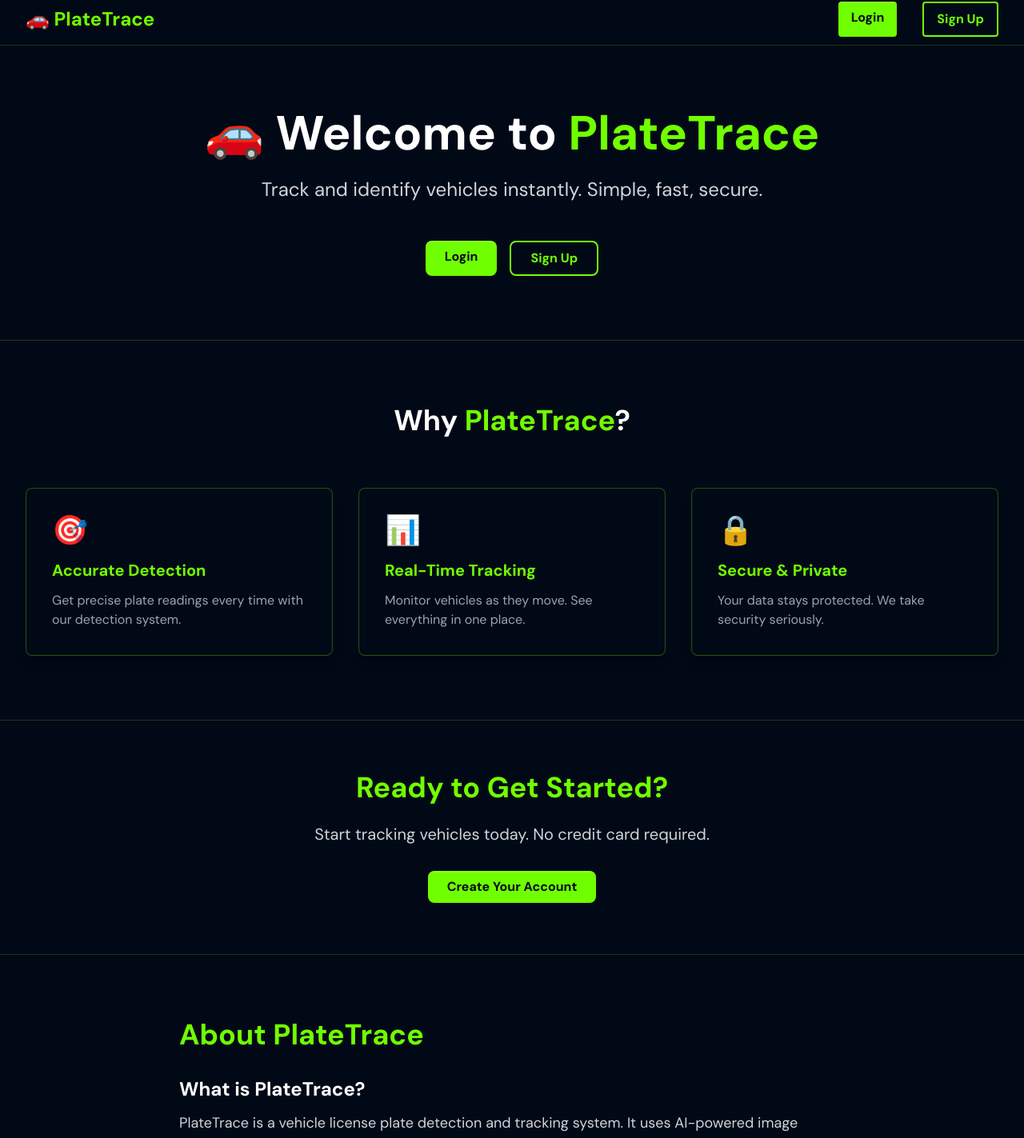
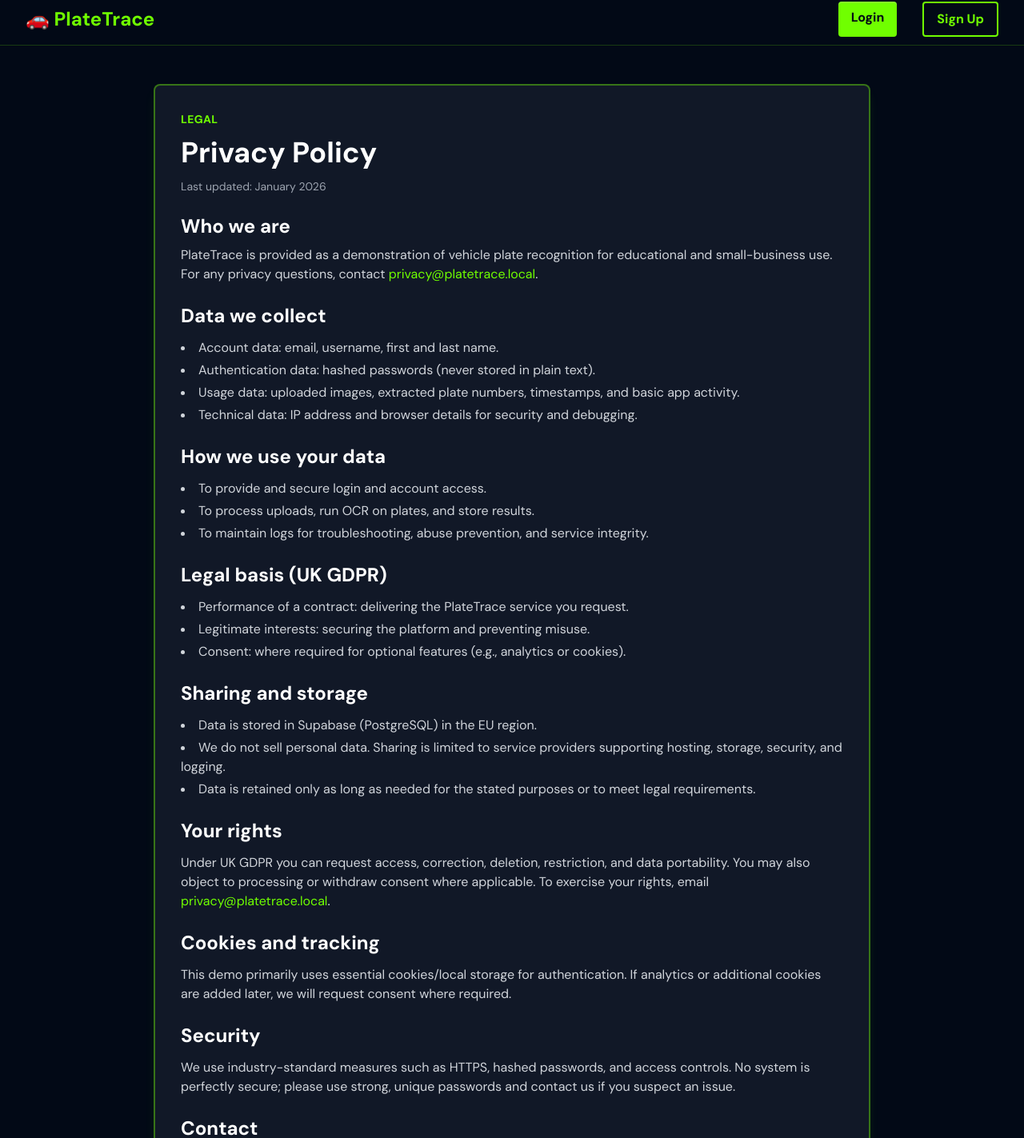
Before and after one commit to NoriFe/PlateTrace, a React (Create React App) app in the folder frontend/: page /privacy-policy in a window 1280 px wide. Before the commit this address led to /. Shown: the part 8-1431 px from the top of the page at 80% size. Built offline with nearby package versions, Linux system fonts and the light colour scheme; no server answers.

Commit message:
Add privacy policy and update footer links

```diff
--- a/frontend/src/App.js
+++ b/frontend/src/App.js
@@ -12,6 +12,7 @@ import LoginPage from './pages/LoginPage';
 import RegisterPage from './pages/RegisterPage';
 import ProfilePage from './pages/ProfilePage';
 import Dashboard from './pages/Dashboard';
+import PrivacyPolicy from './pages/PrivacyPolicy';
 
 function App() {
   const [isLoggedIn, setIsLoggedIn] = useState(false);
@@ -68,6 +69,7 @@ function App() {
             <Route path="/" element={<LandingPage isLoggedIn={isLoggedIn} />} />
             <Route path="/login" element={<LoginPage onLogin={handleLogin} />} />
             <Route path="/register" element={<RegisterPage onLogin={handleLogin} />} />
+            <Route path="/privacy-policy" element={<PrivacyPolicy />} />
 
             {/* Protected Routes */}
             <Route
--- a/frontend/src/components/Footer.js
+++ b/frontend/src/components/Footer.js
@@ -62,19 +62,15 @@ function Footer() {
             <h4 className="font-bold mb-4 text-accent font-dmsans">Legal</h4>
             <ul className="space-y-2 text-sm text-gray-400 font-dmsans">
               <li>
-                <button className="hover:text-accent transition">
+                <Link to="/privacy-policy" className="hover:text-accent transition">
                   Privacy Policy
-                </button>
+                </Link>
               </li>
               <li>
-                <button className="hover:text-accent transition">
-                  Terms of Service
-                </button>
+                <span className="text-gray-500">Terms of Service (coming soon)</span>
               </li>
               <li>
-                <button className="hover:text-accent transition">
-                  Cookie Policy
-                </button>
+                <span className="text-gray-500">Cookie Policy</span>
               </li>
             </ul>
           </div>
--- a/frontend/src/pages/LandingPage.js
+++ b/frontend/src/pages/LandingPage.js
@@ -120,7 +120,7 @@ function LandingPage({ isLoggedIn }) {
             <div>
               <h3 className="text-2xl font-bold text-white mb-3 font-dmsans">What is PlateTrace?</h3>
               <p className="text-gray-300 text-lg font-dmsans">
-                PlateTrace is a vehicle license plate detection and tracking system. It uses AI-powered image recognition to detect license plates from images, automatically extract the plate text, and help you manage vehicle data in a centralized dashboard.
+                PlateTrace is a vehicle license plate detection and tracking system. It uses AI-powered image recognition to detect license plates from images, automatically extract the plate text, and help you manage vehicle data in a centralised dashboard.
               </p>
             </div>
 
--- /dev/null
+++ b/frontend/src/pages/PrivacyPolicy.js
@@ -0,0 +1,89 @@
+import React from 'react';
+
+function PrivacyPolicy() {
+  return (
+    <div className="min-h-screen bg-bg text-gray-200 px-4 py-12">
+      <div className="max-w-4xl mx-auto bg-gray-900 border-2 border-accent/40 rounded-lg shadow-lg shadow-accent/10 p-8 space-y-6">
+        <header className="space-y-3">
+          <p className="text-accent font-dmsans text-sm font-bold uppercase tracking-wide">Legal</p>
+          <h1 className="text-4xl font-bold text-white font-dmsans">Privacy Policy</h1>
+          <p className="text-gray-400 font-dmsans text-sm">Last updated: January 2026</p>
+        </header>
+
+        <section className="space-y-2">
+          <h2 className="text-2xl font-bold text-white font-dmsans">Who we are</h2>
+          <p className="text-gray-300 font-dmsans">
+            PlateTrace is provided as a demonstration of vehicle plate recognition for educational and small-business use. For any privacy questions, contact <span className="text-accent">privacy@platetrace.local</span>.
+          </p>
+        </section>
+
+        <section className="space-y-3">
+          <h2 className="text-2xl font-bold text-white font-dmsans">Data we collect</h2>
+          <ul className="list-disc list-inside text-gray-300 font-dmsans space-y-1">
+            <li>Account data: email, username, first and last name.</li>
+            <li>Authentication data: hashed passwords (never stored in plain text).</li>
+            <li>Usage data: uploaded images, extracted plate numbers, timestamps, and basic app activity.</li>
+            <li>Technical data: IP address and browser details for security and debugging.</li>
+          </ul>
+        </section>
+
+        <section className="space-y-3">
+          <h2 className="text-2xl font-bold text-white font-dmsans">How we use your data</h2>
+          <ul className="list-disc list-inside text-gray-300 font-dmsans space-y-1">
+            <li>To provide and secure login and account access.</li>
+            <li>To process uploads, run OCR on plates, and store results.</li>
+            <li>To maintain logs for troubleshooting, abuse prevention, and service integrity.</li>
+          </ul>
+        </section>
+
+        <section className="space-y-3">
+          <h2 className="text-2xl font-bold text-white font-dmsans">Legal basis (UK GDPR)</h2>
+          <ul className="list-disc list-inside text-gray-300 font-dmsans space-y-1">
+            <li>Performance of a contract: delivering the PlateTrace service you request.</li>
+            <li>Legitimate interests: securing the platform and preventing misuse.</li>
+            <li>Consent: where required for optional features (e.g., analytics or cookies).</li>
+          </ul>
+        </section>
+
+        <section className="space-y-3">
+          <h2 className="text-2xl font-bold text-white font-dmsans">Sharing and storage</h2>
+          <ul className="list-disc list-inside text-gray-300 font-dmsans space-y-1">
+            <li>Data is stored in Supabase (PostgreSQL) in the EU region.</li>
+            <li>We do not sell personal data. Sharing is limited to service providers supporting hosting, storage, security, and logging.</li>
+            <li>Data is retained only as long as needed for the stated purposes or to meet legal requirements.</li>
+          </ul>
+        </section>
+
+        <section className="space-y-3">
+          <h2 className="text-2xl font-bold text-white font-dmsans">Your rights</h2>
+          <p className="text-gray-300 font-dmsans">
+            Under UK GDPR you can request access, correction, deletion, restriction, and data portability. You may also object to processing or withdraw consent where applicable. To exercise your rights, email <span className="text-accent">privacy@platetrace.local</span>.
+          </p>
+        </section>
+
+        <section className="space-y-3">
+          <h2 className="text-2xl font-bold text-white font-dmsans">Cookies and tracking</h2>
+          <p className="text-gray-300 font-dmsans">
+            This demo primarily uses essential cookies/local storage for authentication. If analytics or additional cookies are added later, we will request consent where required.
+          </p>
+        </section>
+
+        <section className="space-y-3">
+          <h2 className="text-2xl font-bold text-white font-dmsans">Security</h2>
+          <p className="text-gray-300 font-dmsans">
+            We use industry-standard measures such as HTTPS, hashed passwords, and access controls. No system is perfectly secure; please use strong, unique passwords and contact us if you suspect an issue.
+          </p>
+        </section>
+
+        <section className="space-y-3">
+          <h2 className="text-2xl font-bold text-white font-dmsans">Contact</h2>
+          <p className="text-gray-300 font-dmsans">
+            Questions or requests: <span className="text-accent">privacy@platetrace.local</span>.
+          </p>
+        </section>
+      </div>
+    </div>
+  );
+}
+
+export default PrivacyPolicy;
```
